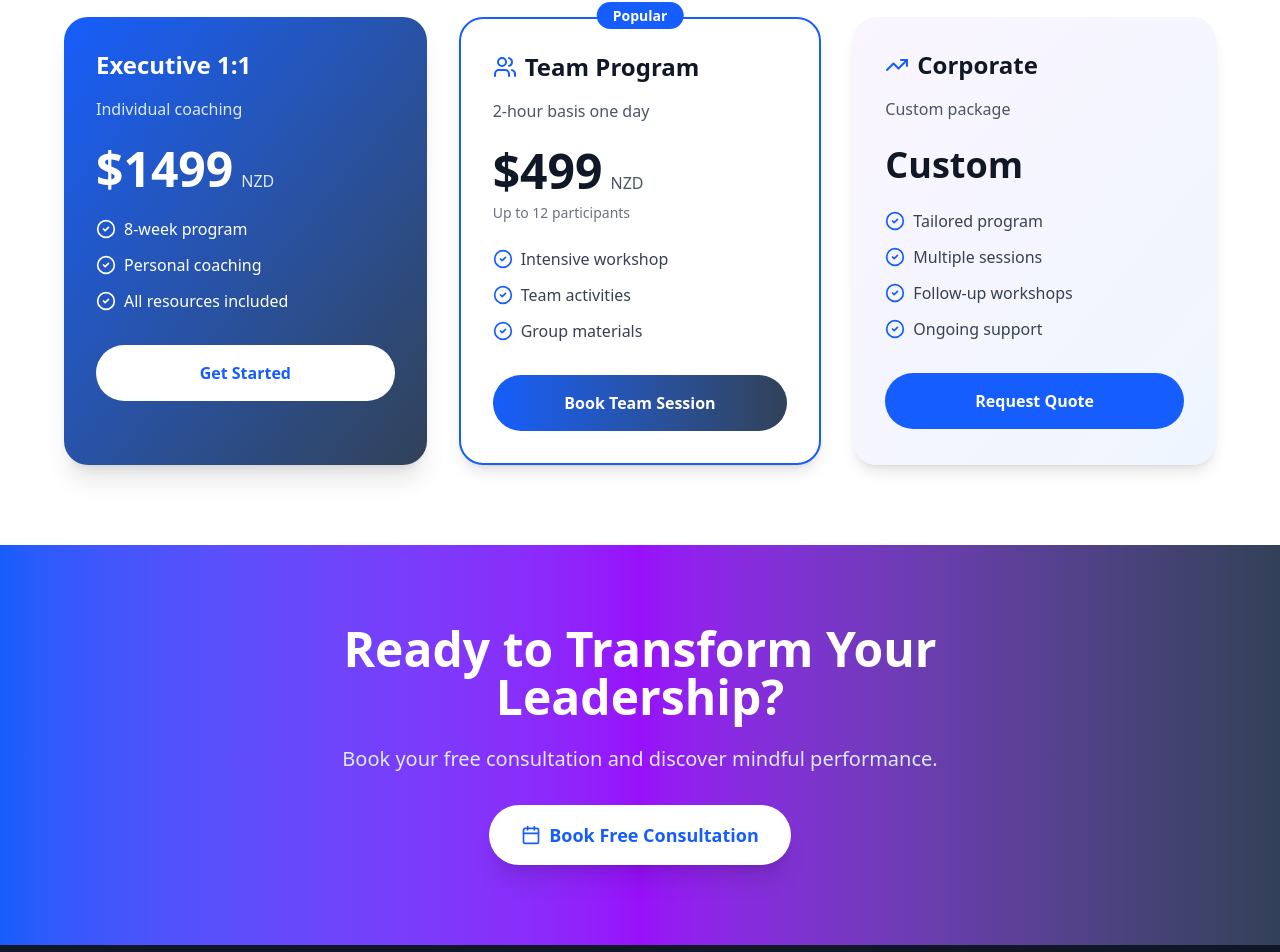
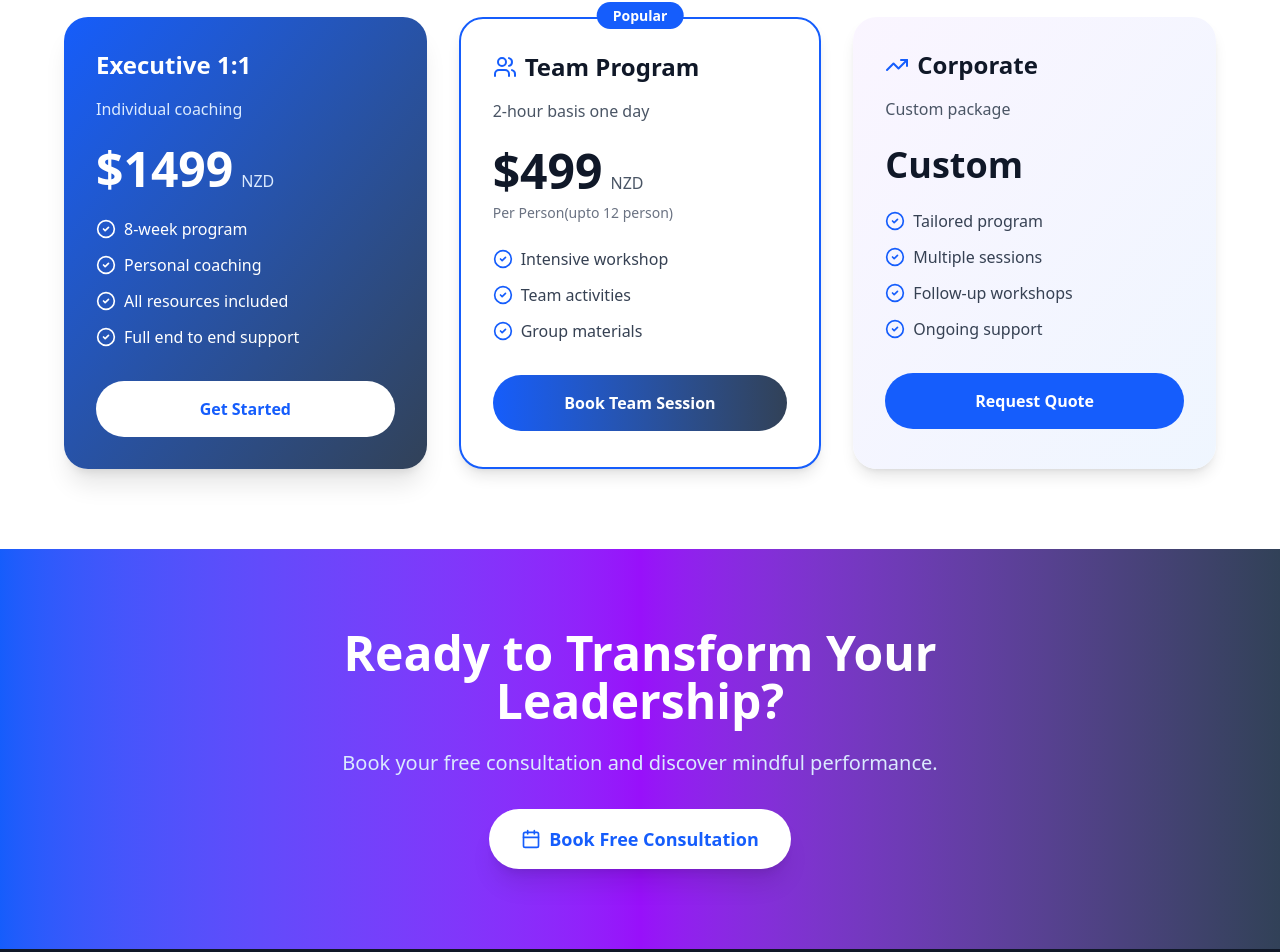
Before and after one commit to Atharv542/H2H, a React (Vite) app: page /mindfulness-coaching in a window 1280 px wide. Shown: the part 4576-5528 px from the top of the page. Built offline with nearby package versions, Linux system fonts and the light colour scheme; no server answers.

Commit message:
Added changes

```diff
--- a/src/pages/ClarityCoaching.tsx
+++ b/src/pages/ClarityCoaching.tsx
@@ -388,6 +388,10 @@ const ClarityCoaching = () => {
                     <CheckCircle2 className="h-5 w-5" />
                     <span>Payment plans available</span>
                   </li>
+                  <li className="flex items-center space-x-2">
+                    <CheckCircle2 className="h-5 w-5" />
+                    <span>Complete end to end support</span>
+                  </li>
                 </ul>
               <button
   onClick={async () => {
--- a/src/pages/MindfulnessCoaching.tsx
+++ b/src/pages/MindfulnessCoaching.tsx
@@ -408,6 +408,10 @@ const MindfulnessCoaching = () => {
                     <CheckCircle2 className="h-5 w-5" />
                     <span>All resources included</span>
                   </li>
+                  <li className="flex items-center space-x-2">
+                    <CheckCircle2 className="h-5 w-5" />
+                    <span>Full end to end support</span>
+                  </li>
                 </ul>
                 <button
   onClick={() => handleCheckout("service2")}
@@ -437,7 +441,7 @@ const MindfulnessCoaching = () => {
                 <div className="mb-6">
                   <span className="text-5xl font-bold text-gray-900">$499</span>
                   <span className="text-gray-600 ml-2">NZD</span>
-                  <p className="text-sm text-gray-500 mt-2">Up to 12 participants</p>
+                  <p className="text-sm text-gray-500 mt-2">Per Person(upto 12 person)</p>
                 </div>
                 <ul className="space-y-3 mb-8 text-gray-700">
                   <li className="flex items-center space-x-2">
--- a/src/pages/PurposeCoaching.tsx
+++ b/src/pages/PurposeCoaching.tsx
@@ -415,6 +415,10 @@ const PurposeCoaching = () => {
                     <CheckCircle2 className="h-5 w-5" />
                     <span>Post-program roadmap</span>
                   </li>
+                  <li className="flex items-center space-x-2">
+                    <CheckCircle2 className="h-5 w-5" />
+                    <span>Complete end to end support</span>
+                  </li>
                 </ul>
                 <button
   onClick={() => handleCheckout("service1")}
```
